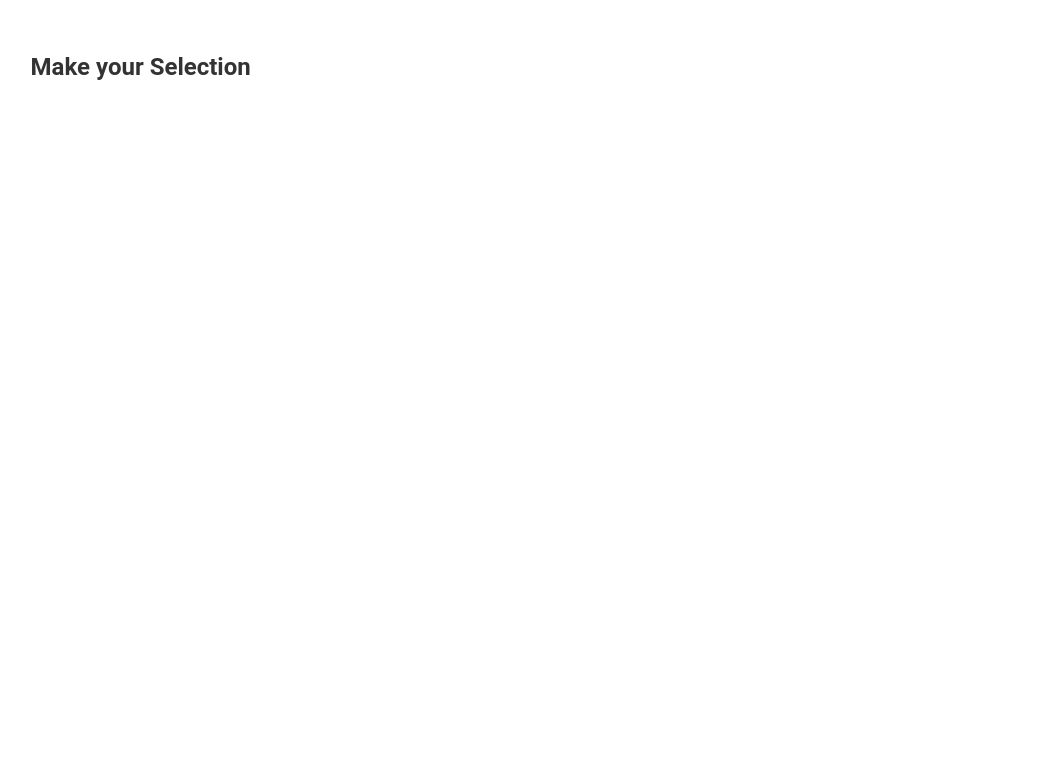
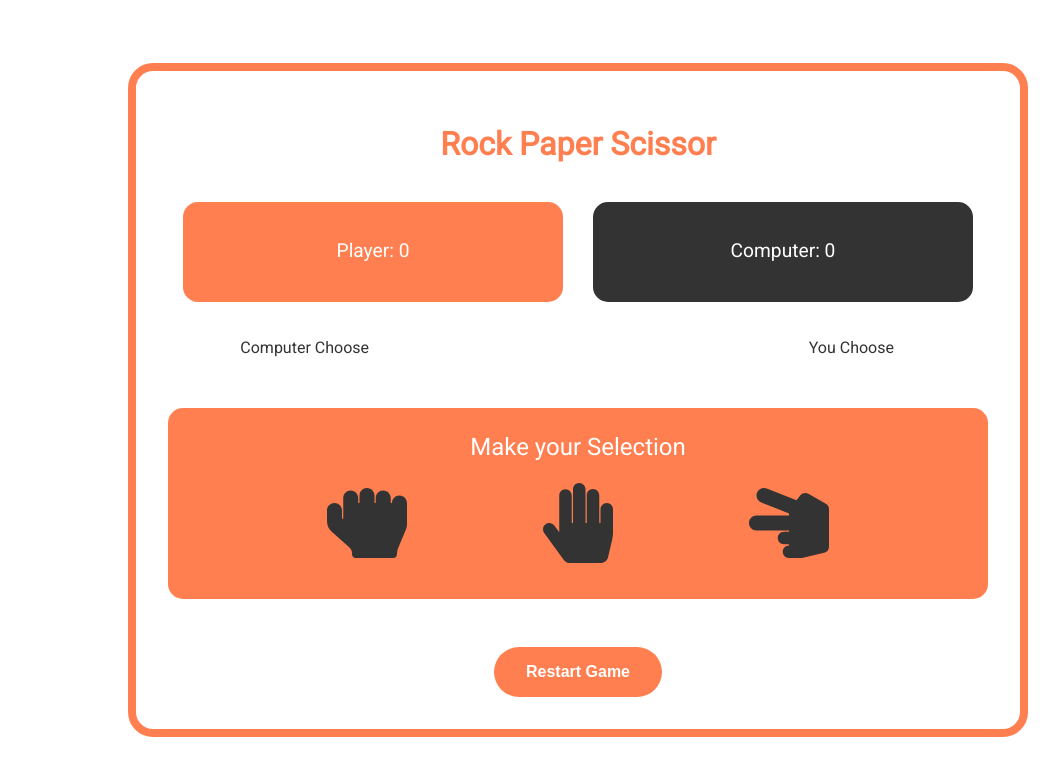
Before and after one commit to matildehomem/rock-paper-scissor-vue, a Vue app: page / in a window 1280 px wide. Shown: the top 776 px of the page, without its empty margins (62-1121 px from the left). Built offline with nearby package versions, Linux system fonts and the light colour scheme.

Commit message:
UI changes

```diff
--- a/src/App.vue
+++ b/src/App.vue
@@ -1,55 +1,138 @@
 <template>
-  <div id="app">
-    <head></head>
-    <choices></choices>
-    <modal></modal>
+  <div id="app" class="container">
+    <header class="header">
+      <h1>Rock Paper Scissor</h1>
+
+      <div class="score-wrapper">
+        <div class="score player-score">
+          <p>
+            Player:
+            <span>{{player}}</span>
+          </p>
+        </div>
+        <div class="score computer-score">
+          <p>
+            Computer:
+            <span>{{computer}}</span>
+          </p>
+        </div>
+      </div>
+    </header>
+    <div class="modal" id="modal">
+      <div class="results">
+        <div class="computer-choice">
+          <font-awesome-icon
+            :icon="'hand-'+ computerChoice"
+            :id="computerChoice"
+            :class="'fa-hand-' + computerChoice "
+            class="fas fa-10x"
+          />
+          <p>Computer Choose {{computerChoice}}</p>
+        </div>
+        <div class="result-text">
+          <h1 class="text-win">{{textResult}}</h1>
+        </div>
+        <div class="player-choice">
+          <font-awesome-icon
+            :icon="'hand-'+ playerChoice"
+            :id="playerChoice"
+            :class="'fa-hand-' + playerChoice "
+            class="fas fa-10x"
+          />
+          <p>You Choose {{playerChoice}}</p>
+        </div>
+      </div>
+    </div>
+    <div class="choices-wrapper">
+      <h2>Make your Selection</h2>
+      <div class="choices">
+        <font-awesome-icon
+          v-for="(element,index) in arrayChoice"
+          :key="index"
+          @click="choice"
+          :icon="'hand-'+ element"
+          :id="element"
+          :class="'fa-hand-' + element "
+          class="choice fas fa-5x"
+        />
+      </div>
+    </div>
+    <button id="restart" class="restart-btn" @click="restartGame">Restart Game</button>
   </div>
 </template>
 
 <script>
-import head from './components/head.vue'
-import choices from './components/choices.vue'
-import modal from './components/modal.vue'
+require("@/assets/css/app.css");
 
 export default {
-  name: 'app',
-  components: {
-    head,
-    choices,
-    modal
+  name: "app",
+
+  data: function() {
+    return {
+      player: 0,
+      computer: 0,
+      textResult: "",
+      computerChoice: "",
+      playerChoice: "",
+      arrayChoice: ["rock", "paper", "scissors"]
+    };
+  },
+
+  methods: {
+    getComputerChoice: function() {
+      const rand = Math.random();
+      if (rand < 0.34) {
+        return "rock";
+      } else if (rand <= 0.67) {
+        return "paper";
+      } else {
+        return "scissors";
+      }
+    },
+    getWinner: function(p, c) {
+      if (p === c) {
+        return "draw";
+      } else if (p === "rock") {
+        if (c === "paper") {
+          return "computer";
+        } else {
+          return "player";
+        }
+      } else if (p === "paper") {
+        if (c === "scissors") {
+          return "computer";
+        } else {
+          return "player";
+        }
+      } else if (p === "scissors") {
+        if (c === "rock") {
+          return "computer";
+        } else {
+          return "player";
+        }
+      }
+    },
+    showWinner: function(winner) {
+      if (winner === "player") {
+        this.player++;
+        this.textResult = "You win";
+      } else if (winner === "computer") {
+        this.computer++;
+        this.textResult = "You lose";
+      } else {
+        this.textResult = "It's a draw";
+      }
+    },
+    choice: function(e) {
+      this.playerChoice = e.currentTarget.id;
+      this.computerChoice = this.getComputerChoice();
+      const winner = this.getWinner(this.playerChoice, this.computerChoice);
+      this.showWinner(winner, this.computerChoice);
+    },
+    restartGame: function() {
+      this.player = 0;
+      this.computer = 0;
+    }
   }
-}
+};
 </script>
-
-<style>
-
-:root {
-  --primary-color: #003699;
-  --dark-color: #333333;
-  --light-color: #f4f4f4;
-  --lose-color: #dc3545;
-  --win-color: #28a745;
-  --modal-duration: 1s;
-}
-
-* {
-  box-sizing: border-box;
-  padding: 0;
-  margin: 0;
-}
-
-body {
-  font-family: 'Roboto', sans-serif;
-  line-height: 1.6;
-  background: #fff;
-  color: #333;
-}
-
-.container {
-  max-width: 1100px;
-  margin: auto;
-  overflow: hidden;
-  padding: 0 2rem;
-  text-align: center;
-}
-</style>
--- /dev/null
+++ b/src/assets/css/app.css
@@ -0,0 +1,141 @@
+@import url("https://fonts.googleapis.com/css?family=Roboto");
+
+:root {
+  --primary-color: aquamarine;
+  --dark-color: #333333;
+  --light-color: #f4f4f4;
+  --lose-color: #dc3545;
+  --win-color: #28a745;
+  --modal-duration: 1s;
+}
+
+* {
+  box-sizing: border-box;
+  padding: 0;
+  margin: 0;
+}
+
+body {
+  font-family: "Roboto", sans-serif;
+  line-height: 1.6;
+  background: #fff;
+  color: #333;
+  height: 100vh;
+  display: flex;
+}
+
+.container {
+  width: 900px;
+  margin: auto;
+  overflow: hidden;
+  padding: 2rem;
+  text-align: center;
+  border: coral 8px solid;
+  border-radius: 25px;
+}
+
+.restart-btn {
+  display: block;
+  background: coral;
+  color: white;
+  padding: 1rem 2rem;
+  font-size: 1rem;
+  cursor: pointer;
+  border: none;
+  margin: 0 auto;
+  font-weight: 600;
+  border-radius: 30px;
+}
+
+.restart-btn:hover {
+  background: black;
+  color: #fff;
+}
+
+.modal,
+.header {
+  margin-top: 3rem;
+}
+
+.header {
+  text-align: center;
+  margin: 1rem 0;
+}
+
+.header h1 {
+  margin-bottom: 1rem;
+  color: coral;
+}
+
+.score-wrapper {
+  display: grid;
+  grid-template-columns: repeat(2, 1fr);
+  font-size: 1.2rem;
+  height: 100px;
+  color: #fff;
+}
+
+.score {
+  height: 100%;
+  display: flex;
+  justify-content: center;
+  align-items: center;
+  border-radius: 15px;
+  margin: 15px;
+}
+
+.player-score {
+  background: coral;
+}
+
+.computer-score {
+  background: var(--dark-color);
+}
+
+.choices-wrapper {
+  margin: 3rem auto;
+  background-color: coral;
+  border-radius: 15px;
+  padding: 20px;
+}
+
+.choices-wrapper > h2 {
+  color: white;
+  font-weight: 100;
+}
+
+.choices {
+  display: grid;
+  grid-template-columns: repeat(3, 1fr);
+  grid-gap: 2rem;
+  max-width: 600px;
+  margin: 1rem auto;
+}
+
+.choice {
+  cursor: pointer;
+  margin: 0 auto;
+}
+
+.choice:hover {
+  color: white;
+}
+
+.text-win {
+  color: black;
+}
+
+.text-lose {
+  color: var(--lose-color);
+}
+
+.results {
+  display: grid;
+  grid-template-columns: repeat(3, 1fr);
+}
+
+.result-text {
+  display: flex;
+  justify-content: center;
+  align-items: center;
+}
--- a/src/components/choices.vue
+++ b/src/components/choices.vue
@@ -1,33 +1,112 @@
 <template>
-  <div class="choices">
+  <div>
     <h2>Make your Selection</h2>
-    <i id="rock" class="choice fas fa-hand-rock fa-10x"></i>
-    <i id="paper" class="choice fas fa-hand-paper fa-10x"></i>
-    <i id="scissors" class="choice fas fa-hand-scissors fa-10x"></i>
+    <div class="choices">
+      <font-awesome-icon
+        icon="hand-rock"
+        id="rock"
+        class="choice fas fa-hand-rock fa-10x"
+        @click="choice; openModal"
+      />
+      <font-awesome-icon
+        icon="hand-paper"
+        id="paper"
+        class="choice fas fa-hand-paper fa-10x"
+        @click="choice; openModal"
+      />
+      <font-awesome-icon
+        icon="hand-scissors"
+        id="scissors"
+        class="choice fas fa-hand-scissors fa-10x"
+        @click="choice; openModal"
+      />
+    </div>
   </div>
 </template>
-<style>
-.choices {
-  display: grid;
-  grid-template-columns: repeat(3, 1fr);
-  grid-gap: 2rem;
-  margin-top: 3rem;
-  text-align: center;
-}
+<script>
 
-.choice {
-  cursor: pointer;
-}
+export default {
+  name: "choices",
 
-.choice:hover {
-  color: var(--primary-color);
-}
+  methods: {
+    openModal: function() {
+      this.$refs.modal.show();
+    },
+    getComputerChoice: function() {
+      const rand = Math.random();
+      if (rand < 0.34) {
+        return "rock";
+      } else if (rand <= 0.67) {
+        return "paper";
+      } else {
+        return "scissors";
+      }
+    },
+    getWinner: function(p, c) {
+      if (p === c) {
+        return "draw";
+      } else if (p === "rock") {
+        if (c === "paper") {
+          return "computer";
+        } else {
+          return "player";
+        }
+      } else if (p === "paper") {
+        if (c === "scissors") {
+          return "computer";
+        } else {
+          return "player";
+        }
+      } else if (p === "scissors") {
+        if (c === "rock") {
+          return "computer";
+        } else {
+          return "player";
+        }
+      }
+    },
+    showWinner: function(winner, computerChoice) {
+      if (winner === "player") {
+        /* eslint-disable no-console */
 
-.text-win {
-  color: var(--win-color);
-}
+        // Inc player score
+        this.player++;
+        console.log("player wins", this.player, this.computer);
+        //show modal result
+        this.template = `
+        <h1 class="text-win">You win</h1>
+        <font-awesome-icon
+        icon="hand-${computerChoice}"
+        id="${computerChoice}"
+        class="choice fas fa-hand-${computerChoice} fa-10x"
+      />
+        <p>Computer Chose ${computerChoice}</p>
+        `;
+      } else if (winner === "computer") {
+        //Inc computer score
+        this.computer++;
+        //show modal result
 
-.text-lose {
-  color: var(--lose-color);
-}
-</style>
+        /* eslint-disable no-console */
+        console.log("computer wins", this.player, this.computer);
+      } else {
+        /* eslint-disable no-console */
+        console.log("draw", this.player, this.computer);
+      }
+    },
+    choice: function(e) {
+      /* eslint-disable no-console */
+      const playerChoice = e.currentTarget.id;
+      console.log(playerChoice);
+      const computerChoice = this.getComputerChoice();
+      console.log(computerChoice);
+      const winner = this.getWinner(playerChoice, computerChoice);
+      console.log(winner);
+      this.showWinner(winner, computerChoice);
+      console.log(this.showModal);
+
+      /* eslint-enable no-console */
+    }
+  }
+};
+</script>
--- a/src/components/head.vue
+++ /dev/null
@@ -1,66 +0,0 @@
-<template>
- <div class="header">
-        <h1>Rock Paper Scissor</h1>
-
-        <button id="restart" class="restart-btn">Restart Game</button>
-
-        <div id="score" class="score">
-          <p>Player: {{player}}</p>
-          <p>Computer: {{computer}}</p>
-        </div>
-
-      </div>
-</template>
-
-<script>
-
-export default {
-    data(){
-        return {player: 0, computer: 0};
-    }
-}
-</script>
-
-<style>
-.restart-btn {
-  display: none;
-  background: var(--light-color);
-  color: #333;
-  padding: 0.4rem 1.3rem;
-  font-size: 1rem;
-  cursor: pointer;
-  outline: none;
-  border: none;
-  margin-bottom: 1rem;
-}
-
-.restart-btn:hover {
-  background: var(--primary-color);
-  color: #fff;
-}
-
-.header {
-  text-align: center;
-  margin: 1rem 0;
-}
-
-.header h1 {
-  margin-bottom: 1rem;
-}
-
-.score {
-  display: grid;
-  grid-template-columns: repeat(2, 1fr);
-  font-size: 1.2rem;
-  color: #fff;
-}
-
-.score p:first-child {
-  background: var(--primary-color);
-}
-
-.score p:last-child {
-  background: var(--dark-color);
-}
-
-</style>
--- a/src/components/modal.vue
+++ b/src/components/modal.vue
@@ -1,55 +1,18 @@
 <template>
-  <div class="modal">
+  <div class="modal" id="modal">
     <div id="result" class="modal-content">
       <h1 class="text-win">You win</h1>
     </div>
   </div>
 </template>
 <script>
+ export default {
+   data() {
+     return {
+     }
+   },
+   methods: {
 
+   }
+ }
 </script>
-
-<style >
-.modal {
-  display: none;
-  position: fixed;
-  z-index: 1;
-  left: 0;
-  top: 0;
-  height: 100%;
-  width: 100%;
-  overflow: auto;
-  background: rgba(0, 0, 0, 0.5);
-}
-
-.modal-content {
-  background: #fff;
-  text-align: center;
-  margin: 10% auto;
-  width: 350px;
-  border-radius: 10px;
-  padding: 3rem;
-  box-shadow: 0 5px 8px 0 rgba(0, 0, 0, 0.2), 0 7px 20px 0 rgba(0, 0, 0, 0.17);
-  animation-name: modalopen;
-  animation-duration: var(--modal-duration);
-}
-
-.modal-content h1 {
-  margin-bottom: 1rem;
-}
-
-.modal-content p {
-  font-size: 1.2rem;
-  margin-top: 1rem;
-}
-
-@keyframes modalopen {
-  from {
-    opacity: 0;
-  }
-
-  to {
-    opacity: 1;
-  }
-}
-</style>
--- a/src/main.js
+++ b/src/main.js
@@ -1,5 +1,12 @@
 import Vue from 'vue'
 import App from './App.vue'
+import { library } from '@fortawesome/fontawesome-svg-core'
+import { faHandRock, faHandPaper, faHandScissors } from '@fortawesome/free-solid-svg-icons'
+import { FontAwesomeIcon } from '@fortawesome/vue-fontawesome'
+
+library.add(faHandRock, faHandPaper, faHandScissors)
+
+Vue.component('font-awesome-icon', FontAwesomeIcon)
 
 Vue.config.productionTip = false
 
```
Also changed, not shown: src/components/heading.vue (added, +29 -0 lines).
